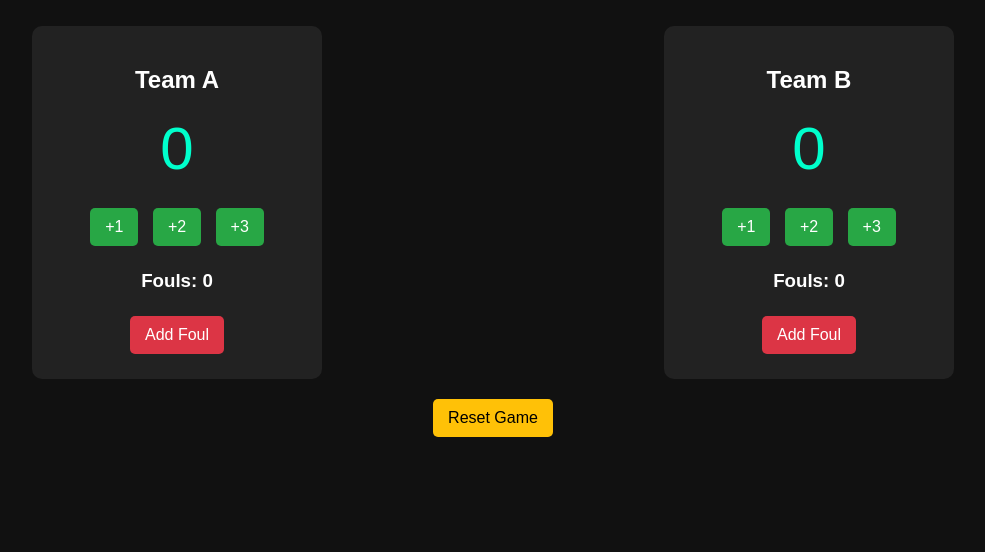
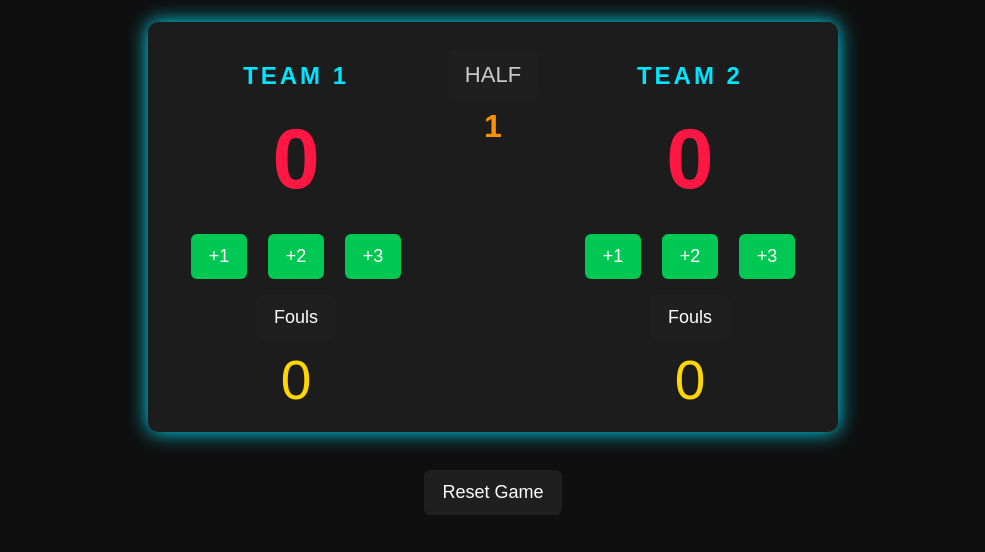
Before and after one commit to Marangaaa/Scoreboard, a plain HTML site: page index.html in a window 1280 px wide. Shown: the part 248-800 px from the top of the page, without its empty margins (147-1132 px from the left). Drawn offline with Linux system fonts and the light colour scheme.

Commit message:
scoreboard

```diff
--- a/index.html
+++ b/index.html
@@ -1,45 +1,49 @@
 <!DOCTYPE html>
 <html lang="en">
 <head>
-    <meta charset="UTF-8">
-    <meta name="viewport" content="width=device-width, initial-scale=1.0">
-    <title>Basketball Score</title>
-    <link rel="stylesheet" href="style.css" />
+  <meta charset="UTF-8">
+  <meta name="viewport" content="width=device-width, initial-scale=1.0">
+  <title>VOLLEYBALL SCORE</title>
+  <link rel="stylesheet" href="style.css"/>
 </head>
 <body>
-      <h1>🏀 Basketball Scoreboard</h1>
-
-  <div class="timer">
+  <h1>VOLLEYBALL SCOREBOARD🏐</h1>
+ <div class="timer">
     Time: <span id="time">10:00</span>
     <br><br>
     <button onclick="startTimer()">Start</button>
     <button onclick="stopTimer()">Stop</button>
   </div>
-
-  <div class="scoreboard">
-    <div class="team">
-      <h2>Team A</h2>
+  <div class="scores">
+    <div>
+      <h2>TEAM 1</h2>
       <div class="score" id="scoreA">0</div>
-      <button class="add" onclick="addPoints('A',1)">+1</button>
-      <button class="add" onclick="addPoints('A',2)">+2</button>
-      <button class="add" onclick="addPoints('A',3)">+3</button>
-      <h3>Fouls: <span id="foulsA">0</span></h3>
-      <button class="foul" onclick="addFoul('A')">Add Foul</button>
+      <br>
+      <button class="add" onclick="addPoints(1,1)">+1</button>
+      <button class="add" onclick="addPoints(1,2)">+2</button>
+      <button class="add" onclick="addPoints(1,3)">+3</button>
+      <br>
+      <button onclick=" addFoul(1)">Fouls</button>
+     <div class="fouls" id="fouls1">0</div>
+    </div>
+    <div class="half-section">
+    <button class="halfs" onclick="nextHalf()">HALF</button>
+    <div class="halfTime" id="halfTime">1</div>
+  </div>
+    <div>
+      <h2>TEAM 2</h2>
+      <div class="score" id="scoreB">0</div>
+      <br>
+      <button class="add" onclick="addPoints(2,1)">+1</button>
+      <button class="add" onclick="addPoints(2,2)">+2</button>
+      <button class="add" onclick="addPoints(2,3)">+3</button>
+      <br>
+       <button onclick=" addFoul(2)">Fouls</button>
+     <div class="fouls" id="fouls2">0</div>
     </div>
 
-    <div class="team">
-      <h2>Team B</h2>
-      <div class="score" id="scoreB">0</div>
-      <button class="add" onclick="addPoints('B',1)">+1</button>
-      <button class="add" onclick="addPoints('B',2)">+2</button>
-      <button class="add" onclick="addPoints('B',3)">+3</button>
-      <h3>Fouls: <span id="foulsB">0</span></h3>
-      <button class="foul" onclick="addFoul('B')">Add Foul</button>
-    </div>
   </div>
-
   <button class="reset" onclick="resetGame()">Reset Game</button>
-
-    <script src="index.js"></script>
+  <script src="index.js"></script>
 </body>
 </html>
--- a/index.js
+++ b/index.js
@@ -1,12 +1,13 @@
 let scoreA = 0;
 let scoreB = 0;
-    let foulsA = 0;
-    let foulsB = 0;
-    let time = 600; // 10 minutes in seconds
+let fouls1 = 0;
+let fouls2 = 0;
+let currentHalf = 1;
+let time = 600;
 let timerInterval;
 
 function addPoints(team, points) {
-      if (team === 'A') {
+  if(team === 1){
     scoreA += points;
     document.getElementById("scoreA").textContent = scoreA;
   } else {
@@ -16,27 +17,19 @@
 }
 
 function addFoul(team) {
-      if (team === 'A') {
-        foulsA++;
-        document.getElementById("foulsA").textContent = foulsA;
+  if (team === 1) {
+    fouls1++;
+    document.getElementById("fouls1").textContent = fouls1;
   } else {
-        foulsB++;
-        document.getElementById("foulsB").textContent = foulsB;
+    fouls2++;
+    document.getElementById("fouls2").textContent = fouls2;
   }
 }
 
-    function resetGame() {
-      scoreA = 0;
-      scoreB = 0;
-      foulsA = 0;
-      foulsB = 0;
-      time = 600;
-      updateTime();
-      document.getElementById("scoreA").textContent = 0;
-      document.getElementById("scoreB").textContent = 0;
-      document.getElementById("foulsA").textContent = 0;
-      document.getElementById("foulsB").textContent = 0;
-      stopTimer();
+function nextHalf() {
+  currentHalf++;
+  if (currentHalf > 5) currentHalf = 1;
+  document.getElementById("halfTime").textContent = currentHalf;
 }
 
 function updateTime() {
@@ -65,4 +58,20 @@
   timerInterval = null;
 }
 
+function resetGame() {
+
+  scoreA = scoreB = fouls1 = fouls2 = 0;
+  currentHalf = 1;
+  time = 600;
+
+  document.getElementById("scoreA").textContent = 0;
+  document.getElementById("scoreB").textContent = 0;
+  document.getElementById("fouls1").textContent = 0;
+  document.getElementById("fouls2").textContent = 0;
+  document.getElementById("halfTime").textContent = 1;
   updateTime();
+
+  stopTimer();
+  startTimer();
+}
+updateTime();
--- a/style.css
+++ b/style.css
@@ -1,43 +1,71 @@
 body {
-      font-family: Arial, sans-serif;
-      background: #111;
-      color: white;
+  background: #0f0f0f;
+  color: #ffffff;
   text-align: center;
+  font-family: Arial, Helvetica, sans-serif;
 }
 
-    .scoreboard {
+h2 {
+  color: #00e5ff;
+  text-transform: uppercase;
+  letter-spacing: 3px;
+}
+
+button {
+  margin: 8px;
+  padding: 12px 18px;
+  font-size: 18px;
+  cursor: pointer;
+  border: none;
+  border-radius: 6px;
+  background: #1f1f1f;
+  color: white;
+  transition: 0.3s;
+}
+
+button:hover {
+  background: #00e5ff;
+  color: black;
+}
+
+.add {
+  background: #00c853;
+}
+
+.scores {
+  background: #1c1c1c;
   display: flex;
   justify-content: space-around;
-      margin-top: 40px;
-    }
-
-    .team {
-      background: #222;
+  width: 650px;
+  margin: 30px auto;
+  border-radius: 10px;
   padding: 20px;
-      border-radius: 10px;
-      width: 250px;
+  box-shadow: 0 0 20px #00e5ff;
 }
 
 .score {
-      font-size: 60px;
-      margin: 20px 0;
-      color: #00ffcc;
+  font-size: 85px;
+  color: #ff1744;
+  font-weight: bold;
 }
 
-    button {
-      margin: 5px;
-      padding: 10px 15px;
-      font-size: 16px;
-      cursor: pointer;
-      border: none;
-      border-radius: 5px;
+.halfs {
+  font-size: 22px;
+  color: #ccc;
 }
 
-    .add { background: #28a745; color: white; }
-    .foul { background: #dc3545; color: white; }
-    .reset { background: #ffc107; color: black; margin-top: 20px; }
+.halfTime {
+  color: #ff9100;
+  font-size: 32px;
+  font-weight: bold;
+}
 
+.fouls {
+  color: #ffd600;
+  font-size: 55px;
+}
  .timer {
       font-size: 40px;
       margin-top: 30px;
+      font-weight: bold;
     }
```
Lines whose indentation alone changed are shown as unchanged.
